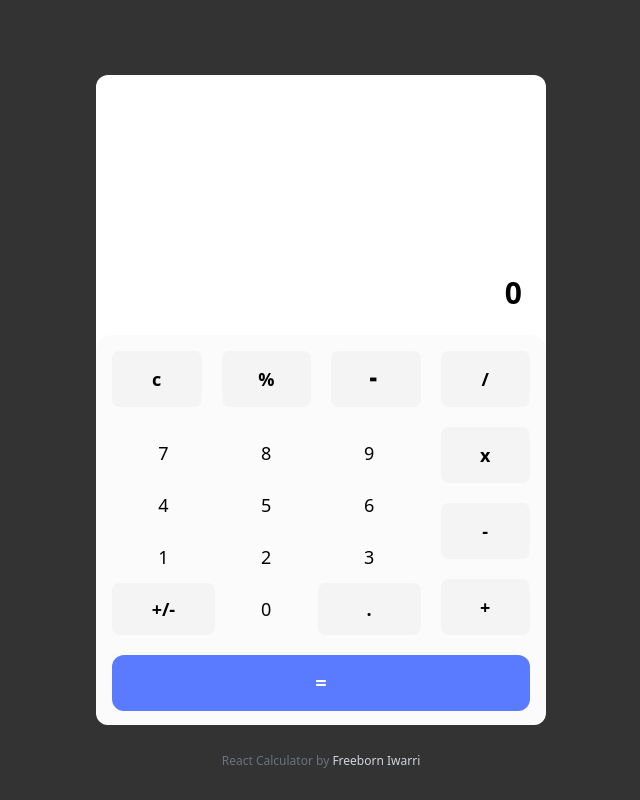
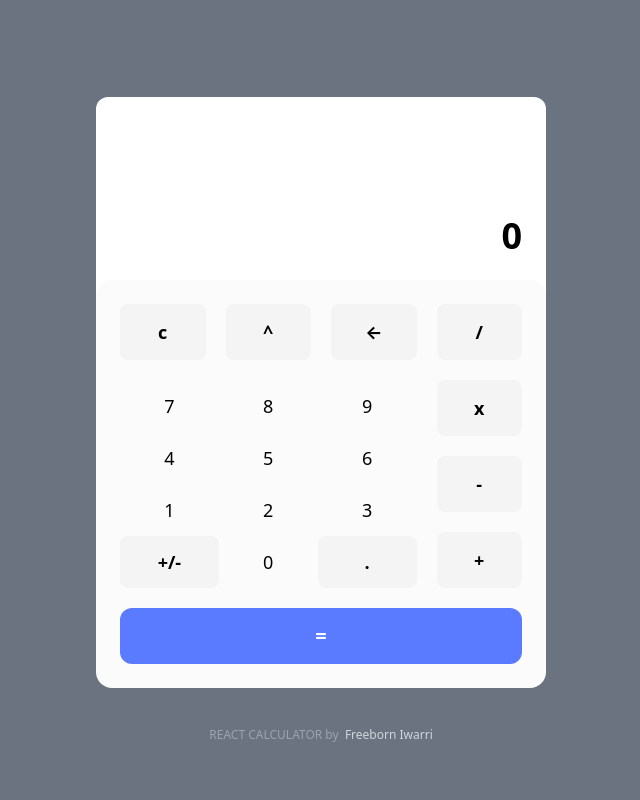
Before and after one commit to freeborn-coder/react-calculator, a React (Create React App) app: page / in a window 1280 px wide. Shown: the whole page, without its empty margins (319-959 px from the left). Built offline with nearby package versions, Linux system fonts and the light colour scheme.

Commit message:
modified ui and calculation logic

```diff
--- a/public/index.html
+++ b/public/index.html
@@ -26,7 +26,7 @@
     -->
     <title>React Calculator</title>
   </head>
-  <body class="bg-[#333] font-sans text-lg">
+  <body class="font-sans text-lg">
     <noscript>You need to enable JavaScript to run this app.</noscript>
     <div id="root" class="h-[100vh]"></div>
     <!--
--- a/src/App.js
+++ b/src/App.js
@@ -1,5 +1,4 @@
 import { Main } from './components/Main';
-
 
 function App() {
   return (
--- a/src/components/ButtonsContainer.js
+++ b/src/components/ButtonsContainer.js
@@ -3,11 +3,11 @@ export function ButtonsContainer(props){
     const nums = [7,8,9,4,5,6,1,2,3];
 
     return (
-        <div className="h-3/5 bg-[#FBFBFB] rounded-2xl p-4 text-center">
+        <div className="bg-[#FBFBFB] rounded-2xl p-6 text-center">
             <div className="grid grid-cols-4 grid-rows-5 gap-5 font-bold">
                 <button className="operator-btn" onClick={props.actions.clearInput}>c</button>
-                <button className="operator-btn">%</button>
-                <button className="operator-btn" onClick={props.actions.backSpace}>&#9592;</button>
+                <button className="operator-btn" onClick={props.actions.setInput}>^</button>
+                <button className="operator-btn" onClick={props.actions.backSpace}>&#8592;</button>
                 <button className="operator-btn" onClick={props.actions.setInput}>/</button>
 
                 <div className="col-span-3 row-span-3">
--- a/src/components/Main.js
+++ b/src/components/Main.js
@@ -10,25 +10,45 @@ export function Main(props){
 
 
     const actions = {
-        setInput(e){
+        setInput(e, inputValue = null){
             let prev = input ?? '';
 
-            let val = e.target.innerText;
+            let val = inputValue ?? e.target.innerText;
+
             let newInput;
             let res;
 
-            if(lastInput === '=') return;
+            // continue the equation/math after an equal sign is entered
+            if(lastInput === '='){
+                if(isNaN(val)){
+                    newInput = output + ' '+ val;
+                }else{
+                    newInput = val;
+                }
+                setInput(newInput);
+                setLastInput(val);
+                setOutput(0);
+                return;
+            }
+
+            // handle the decimal point input
+            if(!isNaN(lastInput) && val === '.'){
+                setInput(input+'.');
+                setLastInput(lastInput);
+                return;
+            }
 
             if(isNaN(lastInput) && isNaN(val) && ! ['-','+'].includes(val)) return;
 
             if(isNaN(val) || isNaN(lastInput)){
                 if(val === '='){
+
                     // compute answer
                     let stmt = prev.split(' ');
                     stmt = stmt.filter(elem => elem.trim().length > 0);
                     stmt = stmt.map(elem => isNaN(elem) ? elem : Number(elem));
 
-                    console.log(stmt.join(' '));
+                    // console.log(stmt.join(' '));
 
                     let [num1,operator,num2] = stmt;
 
@@ -37,8 +57,8 @@ export function Main(props){
                         case 'x': res = num1 * num2; break;
                         case '-': res = num1 - num2; break;
                         case '/': res = num1 / num2; break;
+                        case '^': res = num1 ** num2; break;
                         default:
-
                     }
 
                 }
@@ -64,19 +84,27 @@ export function Main(props){
         }
     }
 
+    // const handleKeyPress = (e) => {
+    //     if(e.key.toString().toLowerCase() === 'backspace') actions.backSpace();
+    //     if(e.key.toString().toLowerCase() === 'enter') actions.setInput(null,'=');
+    //     if(!isNaN(e.key)) actions.setInput(null, e.key);
+    // }
+
+    /* <span className="mt-2 text-sm">UI Designed by <a className="text-gray-500"
+                        href="https://www.behance.net/mohammadwajahat">Mohammad Wajahat</a></span> */
+
     return (
-        <div className='w-full h-[100vh] flex flex-col justify-center items-center'>
-            <div className='w-[450px] bg-white rounded-xl h-[650px]'>
-                <OutputScreen input={input} output={output} />
-                <ButtonsContainer actions={actions} />
-
-                <br />
-                <div className="text-center text-xs">
-                    <span className='text-gray-500'>React Calculator by <a target="_blank" rel="noreferrer"
-                            className='text-gray-300' href="https://freeborniwarri.netlify.app">Freeborn Iwarri</a></span>
-                    {/* <span className="mt-2 text-sm">UI Designed by <a className="text-gray-500"
-                            href="https://www.behance.net/mohammadwajahat">Mohammad Wajahat</a></span> */}
+        <div className='w-full h-[100vh] flex flex-col justify-center items-center bg-gray-500'>
+            <div className='w-[450px] bg-white rounded-xl h-[550px]'>
+                <div className="h-1/3">
+                    <OutputScreen input={input} output={output} />
                 </div>
+                <div className="h-2/3">
+                    <ButtonsContainer actions={actions} />
+                </div>
+            </div>
+            <div className="text-center text-xs mt-10 translate-y-10">
+                <span className='text-gray-400'>REACT CALCULATOR by&nbsp; <a target="_blank" rel="noreferrer" className='text-gray-300' href="https://freeborniwarri.netlify.app">Freeborn Iwarri</a></span>
             </div>
         </div>
     );
--- a/src/components/OutputScreen.js
+++ b/src/components/OutputScreen.js
@@ -1,9 +1,16 @@
 function OutputScreen(props){
 
     return (
-        <div className="h-2/5 p-6 flex flex-col justify-end items-end">
-            <p className="text-lg font-semibold">{props.input}</p>
-            <p className="text-3xl font-bold">{props.output}</p>
+        <div className="h-full p-6 flex flex-col justify-between items-end">
+            <div className="w-full flex justify-start">
+                {/* <label>
+                    <input type='checkbox' /> Day mode
+                </label> */}
+            </div>
+            <div className="">
+                <p className="text-lg text-right font-semibold">{props.input}</p>
+                <p className="text-4xl text-right font-bold">{props.output}</p>
+            </div>
         </div>
     );
 }
```
